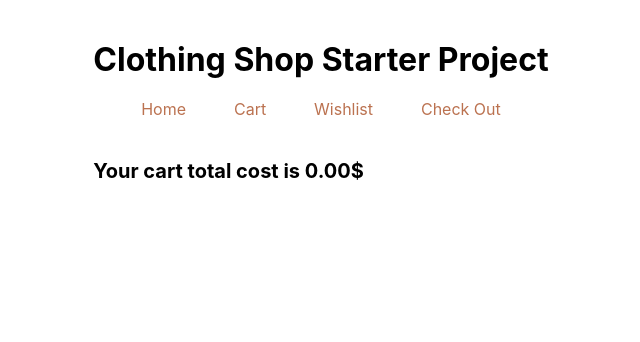
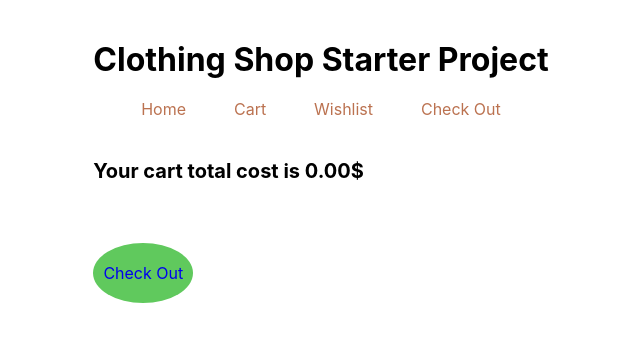
Before and after one commit to JericoJanAdaya/AdayaClothingShop, a React (Vite) app in the folder final/: page /cart in a window 1280 px wide. Shown: the top 342 px of the page, without its empty margins (319-959 px from the left). Built offline with nearby package versions, Linux system fonts and the light colour scheme.

Commit message:
added button to cart for checkout

```diff
--- a/final/src/components/Cart/Cart.styled.tsx
+++ b/final/src/components/Cart/Cart.styled.tsx
@@ -16,3 +16,26 @@ export const ProductsWrapper = styled.div`
   grid-template-columns: repeat(2, auto);
   gap: 20px;
 `;
+
+export const CheckoutButton = styled.div`
+  display: flex;
+  justify-content: center;
+  align-items: center;
+  width: 90px;
+  height: 50px;
+  border-radius: 50%;
+  background: #60c95d;
+  padding: 5px;
+  cursor: pointer;
+
+  :hover {
+    transform: scale(1.2);
+    transition: 1s;
+  }
+
+  p {
+    font-size: 20px;
+    margin: 0;
+    color: white;
+  }
+`;
--- a/final/src/components/Cart/Cart.tsx
+++ b/final/src/components/Cart/Cart.tsx
@@ -4,6 +4,9 @@ import { Product } from "../../models";
 import { ProductCard } from "../ProductCard";
 import { ProductsWrapper, Title, TitleContainer } from "./Cart.styled";
 import { Quantity } from "../Quantity";
+import { Link, Route, Routes } from "react-router-dom";
+import { CheckoutButton } from "./Cart.styled";
+import { Checkout } from "../Checkout";
 
 export const Cart = () => {
   const { products } = useContext(ShopContext);
@@ -33,6 +36,17 @@ export const Cart = () => {
           <ProductCard {...productItem} key={index} />
         ))}
       </ProductsWrapper>
+
+      <Link to="/checkout" style={{ textDecoration: 'none' }}>
+        <CheckoutButton>
+          Check Out
+        </CheckoutButton>
+      </Link>
+
+      <Routes>
+        <Route path="/checkout" element={<Checkout />} />
+      </Routes>
+
     </>
   );
 };
--- a/final/src/components/ProductCard/ProductCard.tsx
+++ b/final/src/components/ProductCard/ProductCard.tsx
@@ -1,4 +1,4 @@
-import { AddButton, SubTitle,TextContainer,Title,Wrapper,AddButton1,} from './ProductCard.styled';
+import { AddButton, SubTitle, TextContainer, Title, Wrapper, AddButton1,} from './ProductCard.styled';
 import { BsFillBookmarkPlusFill, BsFillBookmarkDashFill } from "react-icons/bs";
 
 import { useState, useEffect, useContext } from 'react';
```
